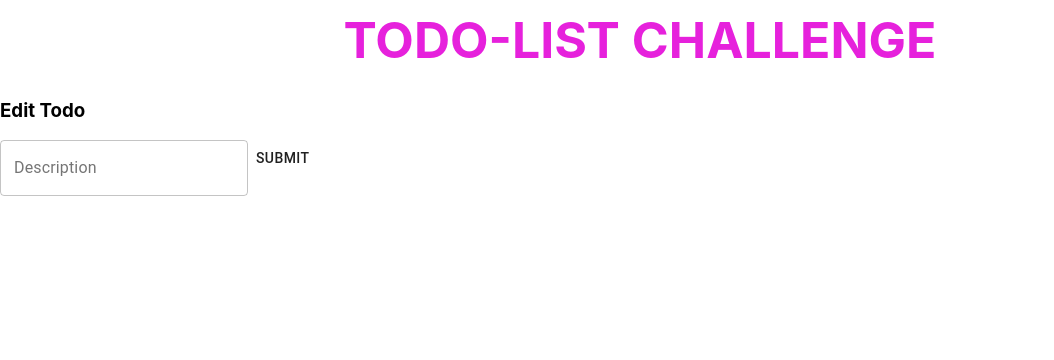
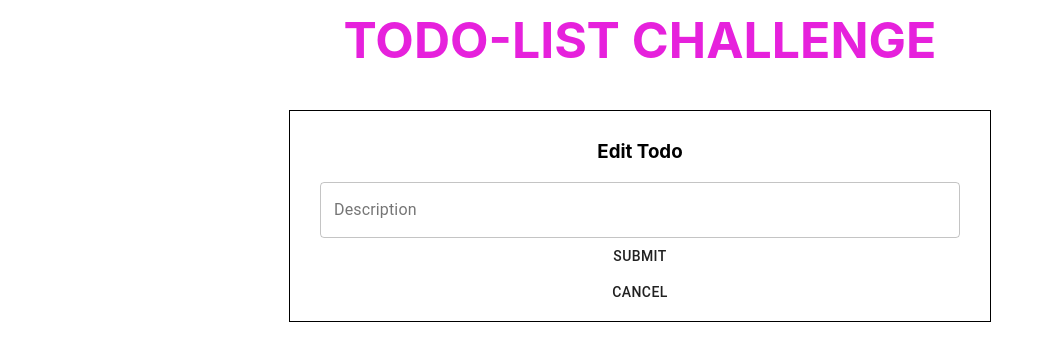
Before and after one commit to andywu0489/todo-list-challenge-client, a React (Create React App) app: page /todos/1/edit in a window 1280 px wide. Shown: the top 360 px of the page, without its empty margins (0-1054 px from the left). Built offline with nearby package versions, Linux system fonts and the light colour scheme; no server answers.

Commit message:
-Use Material UI styles -Add cancel button on edit page -Disable edit once todo completed

```diff
--- a/src/App.tsx
+++ b/src/App.tsx
@@ -4,22 +4,32 @@ import "./App.scss";
 import { Route, Switch } from "react-router-dom";
 import EditTodo from "./components/editTodo";
 import Header from "./components/header";
+import { createStyles, makeStyles, Theme } from "@material-ui/core/styles";
+
+const useStyles = makeStyles((theme: Theme) =>
+  createStyles({
+    container: {
+      // display: "flex",
+      // justifyContent: "center",
+    },
+  })
+);
 
 function App() {
+  const classes = useStyles();
   return (
     <main>
       <div className="App">
         <Header />
-        {/* <div>
-          <CreateTodo />
-        </div> */}
       </div>
       <Switch>
-        <Route path="/" component={CreateTodo} exact />
-        <Route
-          path="/todos/:id/edit"
-          render={({ match }) => <EditTodo match={match} />}
-        />
+        <div className={classes.container}>
+          <Route path="/" component={CreateTodo} exact />
+          <Route
+            path="/todos/:id/edit"
+            render={({ match }) => <EditTodo match={match} />}
+          />
+        </div>
       </Switch>
     </main>
   );
--- a/src/components/createTodo.scss
+++ /dev/null
@@ -1,3 +0,0 @@
-.form {
-    padding-bottom: 20px;
-}
--- a/src/components/createTodo.tsx
+++ b/src/components/createTodo.tsx
@@ -1,11 +1,22 @@
 import React, { useState, MouseEvent } from "react";
 import ShowTodos from "./showTodos";
 import { Button, TextField } from "@material-ui/core";
-import "./createTodo.scss";
 import { setTodo } from "../features/todos/todosSlice";
 import { useDispatch } from "react-redux";
+import { createStyles, makeStyles, Theme } from "@material-ui/core/styles";
+
+const useStyles = makeStyles((theme: Theme) =>
+  createStyles({
+    form: {
+      display: "flex",
+      justifyContent: "center",
+      paddingBottom: "20px",
+    },
+  })
+);
 
 function CreateTodo() {
+  const classes = useStyles();
   const [task, setTask] = useState("");
 
   const dispatch = useDispatch();
@@ -25,7 +36,7 @@ function CreateTodo() {
 
   return (
     <div>
-      <div className="form">
+      <div className={classes.form}>
         <TextField
           name="task"
           value={task}
--- a/src/components/editTodo.tsx
+++ b/src/components/editTodo.tsx
@@ -5,8 +5,33 @@ import Button from "@material-ui/core/Button";
 import { Redirect } from "react-router-dom";
 import TextField from "@material-ui/core/TextField";
 import { editTodoDesc } from "../features/todos/todosSlice";
+import { createStyles, makeStyles, Theme } from "@material-ui/core/styles";
+
+const useStyles = makeStyles((theme: Theme) =>
+  createStyles({
+    editForm: {
+      display: "flex",
+      justifyContent: "center",
+      flexDirection: "column",
+      border: "1px solid black",
+      width: "50vw",
+      height: "25vh",
+      padding: "5px 30px",
+      marginTop: "30px",
+    },
+    label: {
+      display: "flex",
+      justifyContent: "center",
+    },
+    container: {
+      display: "flex",
+      justifyContent: "center",
+    },
+  })
+);
 
 function EditTodo(props: any) {
+  const classes = useStyles();
   const [todo, setTodo] = useState({
     task: "",
   });
@@ -44,14 +69,19 @@ function EditTodo(props: any) {
     } catch {}
   };
 
+  const onCancel = (event: React.MouseEvent<HTMLElement>) => {
+    event.preventDefault();
+    setRedirect(true);
+  };
+
   if (redirect) {
     return <Redirect to={"/"} />;
   }
 
   return (
-    <div>
-      <div className="edit-form">
-        <h3> Edit Todo </h3>
+    <div className={classes.container}>
+      <div className={classes.editForm}>
+        <h3 className={classes.label}> Edit Todo </h3>
         <TextField
           label="Description"
           name="Todo"
@@ -63,6 +93,9 @@ function EditTodo(props: any) {
         <Button className="edit-button" onClick={onEditTodo}>
           Submit
         </Button>
+        <Button className="edit-button" onClick={onCancel}>
+          Cancel
+        </Button>
       </div>
     </div>
   );
--- a/src/components/showTodos.scss
+++ /dev/null
@@ -1,38 +0,0 @@
-.border {
-    display: flex;
-    justify-content: center;
-}
-
-.button-container {
-    display: flex;
-    justify-content: space-evenly;
-    border: 2px solid black;
-    border-left-style: none;
-    border-right-style: none;
-    background-color: white;
-}
-
-.card {
-    display: flex;
-    justify-content: center;
-    align-items: center;
-    width: 20vw;
-    height: 20vh;
-    margin: 0 10px 10px 10px;
-}
-
-.list {
-    display: flex;
-    flex-direction: column-reverse;
-    justify-content: flex-end;
-    width: 40vw;
-    background-color: #a6ff9e;
-    min-height: 100vh;
-    align-items: center;
-    padding: 20px 10px;
-}
-
-.container {
-    height: 100%;
-    background-image: url('../check-off-to-do-list-efficiency.jpg');
-}
--- a/src/components/showTodos.tsx
+++ b/src/components/showTodos.tsx
@@ -1,13 +1,58 @@
 import React, { MouseEvent } from "react";
-import "./showTodos.scss";
 import { Button, Card } from "@material-ui/core";
 import { setFilter } from "../features/filters/filtersSlice";
 import { useDispatch, useSelector } from "react-redux";
 import { RootState } from "../reducers/index";
 import { completeTodo } from "../features/todos/todosSlice";
 import { Link } from "react-router-dom";
+import { createStyles, makeStyles, Theme } from "@material-ui/core/styles";
+import Image from "../post-it.jpg";
+
+const useStyles = makeStyles((theme: Theme) =>
+  createStyles({
+    border: {
+      display: "flex",
+      justifyContent: "center",
+    },
+    buttonContainer: {
+      display: "flex",
+      justifyContent: "space-evenly",
+      border: "2px solid black",
+      borderLeftStyle: "none",
+      borderRightStyle: "none",
+      backgroundColor: "white",
+    },
+    card: {
+      display: "flex",
+      justifyContent: "center",
+      alignItems: "center",
+      width: "20vw",
+      height: "20vh",
+      margin: "0 10px 10px 10px",
+    },
+    list: {
+      display: "flex",
+      flexDirection: "column-reverse",
+      justifyContent: "flex-end",
+      width: "40vw",
+      backgroundColor: "#a6ff9e",
+      minHeight: "100vh",
+      alignItems: "center",
+      padding: "20px 10px",
+    },
+    container: {
+      height: "100%",
+      backgroundImage: `url(${Image})`,
+    },
+    task: {
+      display: "flex",
+      justifyContent: "center",
+    },
+  })
+);
 
 function ShowTodos(props: any) {
+  const classes = useStyles();
   const dispatch = useDispatch();
 
   const onShowAll = (event: MouseEvent) => {
@@ -48,18 +93,22 @@ function ShowTodos(props: any) {
   }
 
   const todoTemplate = (todo: Todo) => (
-    <Card className="card" key={todo._id}>
+    <Card className={classes.card} key={todo._id}>
       <div className="todo-item">
         <div
+          className={classes.task}
           style={{
             textDecorationLine: todo.completed ? "line-through" : "none",
           }}
         >
           {todo.task}
         </div>
-        <Button>
-          <Link to={`todos/${todo._id}/edit`}>Edit</Link>
-        </Button>
+
+        {!todo.completed && (
+          <Button>
+            <Link to={`todos/${todo._id}/edit`}>Edit</Link>
+          </Button>
+        )}
         {!todo.completed && (
           <Button onClick={() => onCompleteTodo(todo._id)}>Complete</Button>
         )}
@@ -68,14 +117,14 @@ function ShowTodos(props: any) {
   );
 
   return (
-    <div className="container">
-      <div className="button-container">
+    <div className={classes.container}>
+      <div className={classes.buttonContainer}>
         <Button onClick={onShowAll}>All Tasks</Button>
         <Button onClick={onShowCompeted}>Completed Tasks</Button>
         <Button onClick={onShowOpen}>Open Tasks</Button>
       </div>
-      <div className="border">
-        <div className="list">
+      <div className={classes.border}>
+        <div className={classes.list}>
           {todos && todos.length === 0 && <p>No Tasks Recored</p>}
           {todos &&
             todos.length > 0 &&
```
Also changed, not shown: src/post-it.jpg (renamed from src/check-off-to-do-list-efficiency.jpg).
